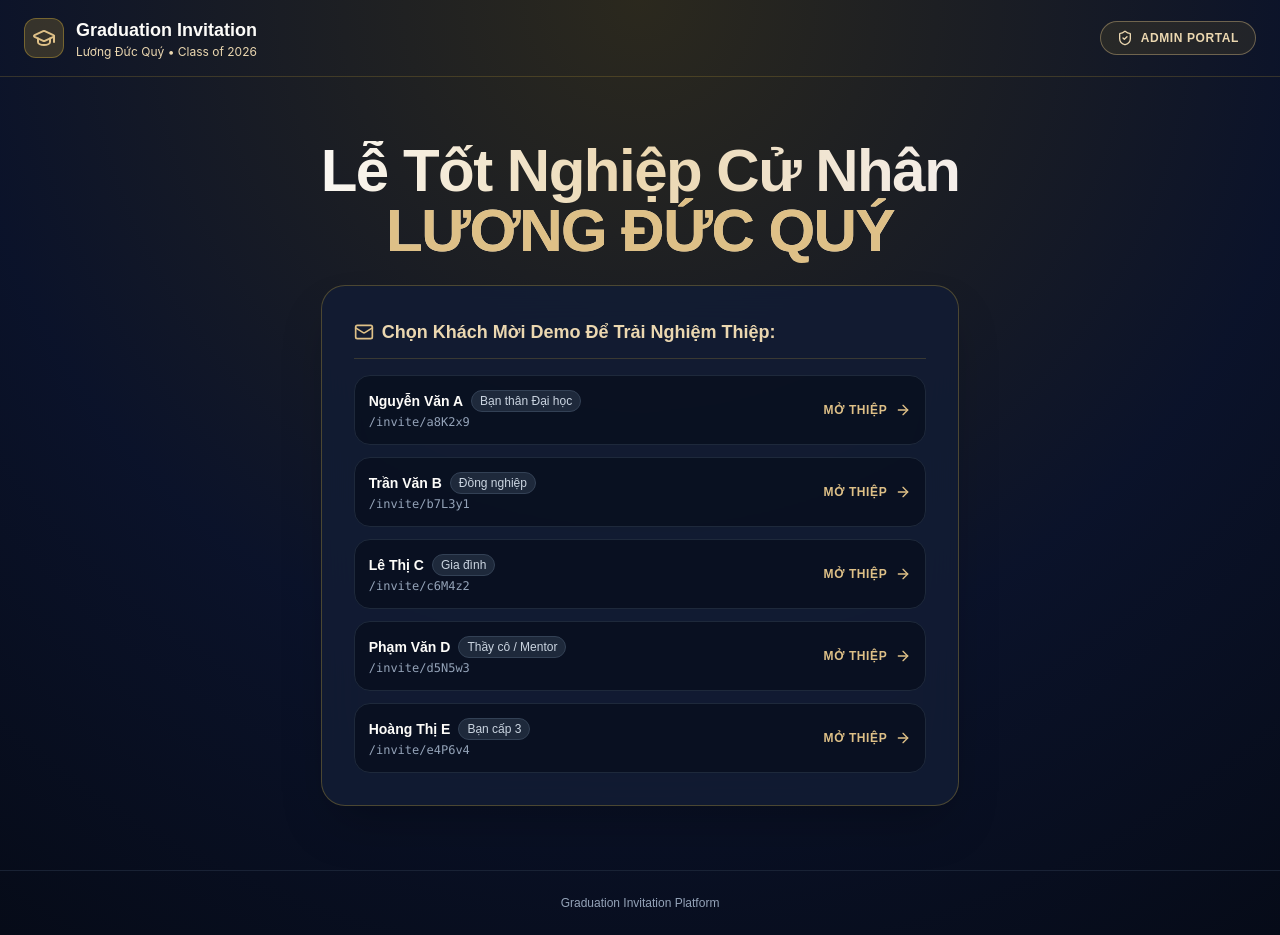
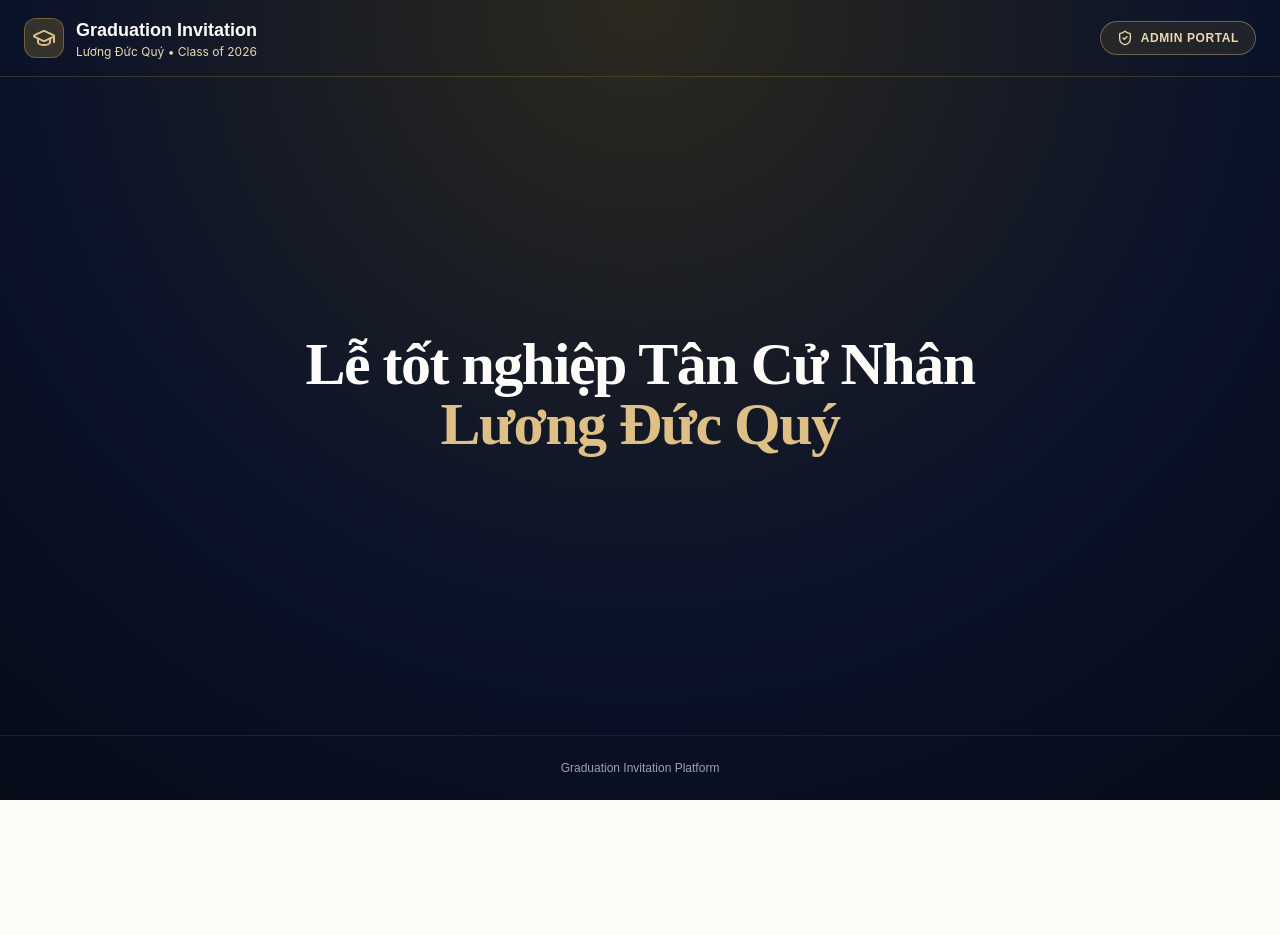
Before and after one commit to LuongDucQuy/invite-graduation, a Next.js app in the folder frontend/: page / in a window 1280 px wide. After the commit the page ends 800 px from the top, so only its background shows below. Built offline with nearby package versions, Linux system fonts and the light colour scheme.

Commit message:
feat(ui): audio

```diff
--- a/frontend/app/admin/login/page.tsx
+++ b/frontend/app/admin/login/page.tsx
@@ -61,10 +61,9 @@ export default function AdminLoginPage() {
               <input
                 type="text"
                 required
-                value={username}
                 onChange={(e) => setUsername(e.target.value)}
                 className="w-full pl-10 pr-4 py-2.5 rounded-xl bg-navy-900 border border-slate-700 text-white text-sm focus:border-champagne-500 focus:ring-1 focus:ring-champagne-500 outline-none"
-                placeholder="admin"
+                placeholder=""
               />
             </div>
           </div>
@@ -78,18 +77,11 @@ export default function AdminLoginPage() {
               <input
                 type="password"
                 required
-                value={password}
                 onChange={(e) => setPassword(e.target.value)}
                 className="w-full pl-10 pr-4 py-2.5 rounded-xl bg-navy-900 border border-slate-700 text-white text-sm focus:border-champagne-500 focus:ring-1 focus:ring-champagne-500 outline-none"
                 placeholder="••••••••"
               />
             </div>
-          </div>
-
-          {/* Seed demo quick note */}
-          <div className="p-3 rounded-xl bg-champagne-500/10 border border-champagne-500/20 text-xs text-champagne-200">
-            <p className="font-semibold">Tài khoản demo mặc định:</p>
-            <p className="font-mono mt-0.5">admin / Admin@123456</p>
           </div>
 
           <button
--- a/frontend/app/invite/[token]/page.tsx
+++ b/frontend/app/invite/[token]/page.tsx
@@ -170,11 +170,6 @@ export default function InvitationPage() {
             <TimelineSection timelines={event.timelines} />
           )}
 
-          {/* Section 5: Photo Memories Gallery */}
-          {event.galleries && event.galleries.length > 0 && (
-            <GalleryMasonry galleries={event.galleries} />
-          )}
-
           {/* Section 6: RSVP Confirmation Form */}
           <RSVPSection
             token={token}
@@ -191,6 +186,11 @@ export default function InvitationPage() {
             graduateName={event.graduateName}
           />
 
+          {/* Section 5: Photo Memories Gallery */}
+          {event.galleries && event.galleries.length > 0 && (
+            <GalleryMasonry galleries={event.galleries} />
+          )}
+
           {/* Section 8: Closing Note */}
           <ClosingNote event={event} guest={guest} />
 
--- a/frontend/app/page.tsx
+++ b/frontend/app/page.tsx
@@ -2,42 +2,7 @@
 
 import React from "react";
 import Link from "next/link";
-import {
-  GraduationCap,
-  ArrowRight,
-  ShieldCheck,
-  Mail,
-  Sparkles,
-  ExternalLink,
-} from "lucide-react";
-
-const DEMO_GUESTS = [
-  {
-    name: "Nguyễn Văn A",
-    role: "Bạn thân Đại học",
-    token: "a8K2x9",
-    status: "ATTENDING",
-  },
-  {
-    name: "Trần Văn B",
-    role: "Đồng nghiệp",
-    token: "b7L3y1",
-    status: "PENDING",
-  },
-  { name: "Lê Thị C", role: "Gia đình", token: "c6M4z2", status: "ATTENDING" },
-  {
-    name: "Phạm Văn D",
-    role: "Thầy cô / Mentor",
-    token: "d5N5w3",
-    status: "NOT_ATTENDING",
-  },
-  {
-    name: "Hoàng Thị E",
-    role: "Bạn cấp 3",
-    token: "e4P6v4",
-    status: "PENDING",
-  },
-];
+import { GraduationCap, ShieldCheck } from "lucide-react";
 
 export default function HomePage() {
   return (
@@ -70,54 +35,22 @@ export default function HomePage() {
         </Link>
       </header>
 
-      {/* Hero Content */}
       <main className="relative z-10 max-w-4xl mx-auto px-6 py-16 text-center">
-        <h1 className=" text-3xl sm:text-5xl md:text-6xl font-bold tracking-tight text-transparent bg-clip-text bg-gradient-to-r from-cream-100 via-champagne-300 to-cream-200 mb-6 leading-tight">
-          Lễ Tốt Nghiệp Cử Nhân
+        <h1
+          className="text-3xl sm:text-5xl md:text-6xl font-semibold tracking-tight
+    bg-clip-text bg-gradient-to-r via-champagne-300 to-cream-200
+    mb-6 leading-tight"
+          style={{ fontFamily: "'Playfair Display', serif" }}
+        >
+          Lễ tốt nghiệp Tân Cử Nhân
           <br />
-          <span className="text-champagne-400 font-extrabold uppercase">
+          <span
+            className="text-champagne-400"
+            style={{ fontFamily: "'Great Vibes', cursive" }}
+          >
             Lương Đức Quý
           </span>
         </h1>
-
-        {/* Demo Guest Links Section */}
-        <div className="bg-[#121C33]/90 backdrop-blur-xl border border-champagne-500/30 rounded-3xl p-6 md:p-8 shadow-2xl text-left max-w-2xl mx-auto">
-          <div className="flex items-center justify-between mb-4 border-b border-champagne-500/20 pb-3">
-            <h3 className=" text-lg font-bold text-champagne-300 flex items-center gap-2">
-              <Mail className="w-5 h-5 text-champagne-400" />
-              Chọn Khách Mời Demo Để Trải Nghiệm Thiệp:
-            </h3>
-          </div>
-
-          <div className="space-y-3">
-            {DEMO_GUESTS.map((guest) => (
-              <Link
-                key={guest.token}
-                href={`/invite/${guest.token}`}
-                className="group flex items-center justify-between p-3.5 rounded-2xl bg-navy-950/60 border border-slate-800 hover:border-champagne-400/60 hover:bg-navy-900 transition-all"
-              >
-                <div>
-                  <div className="flex items-center gap-2">
-                    <span className="font-semibold text-cream-50 text-sm group-hover:text-champagne-300 transition-colors">
-                      {guest.name}
-                    </span>
-                    <span className="text-xs px-2 py-0.5 rounded-full bg-slate-800 text-slate-300 border border-slate-700">
-                      {guest.role}
-                    </span>
-                  </div>
-                  <span className="text-xs text-slate-400 font-mono mt-0.5 block">
-                    /invite/{guest.token}
-                  </span>
-                </div>
-
-                <div className="flex items-center gap-2 text-champagne-400 text-xs font-semibold uppercase tracking-wider group-hover:translate-x-1 transition-transform">
-                  <span>Mở Thiệp</span>
-                  <ArrowRight className="w-4 h-4" />
-                </div>
-              </Link>
-            ))}
-          </div>
-        </div>
       </main>
 
       {/* Footer */}
```
Also changed, not shown: frontend/components/invitation/RSVPSection.tsx (+149 -62 lines).
